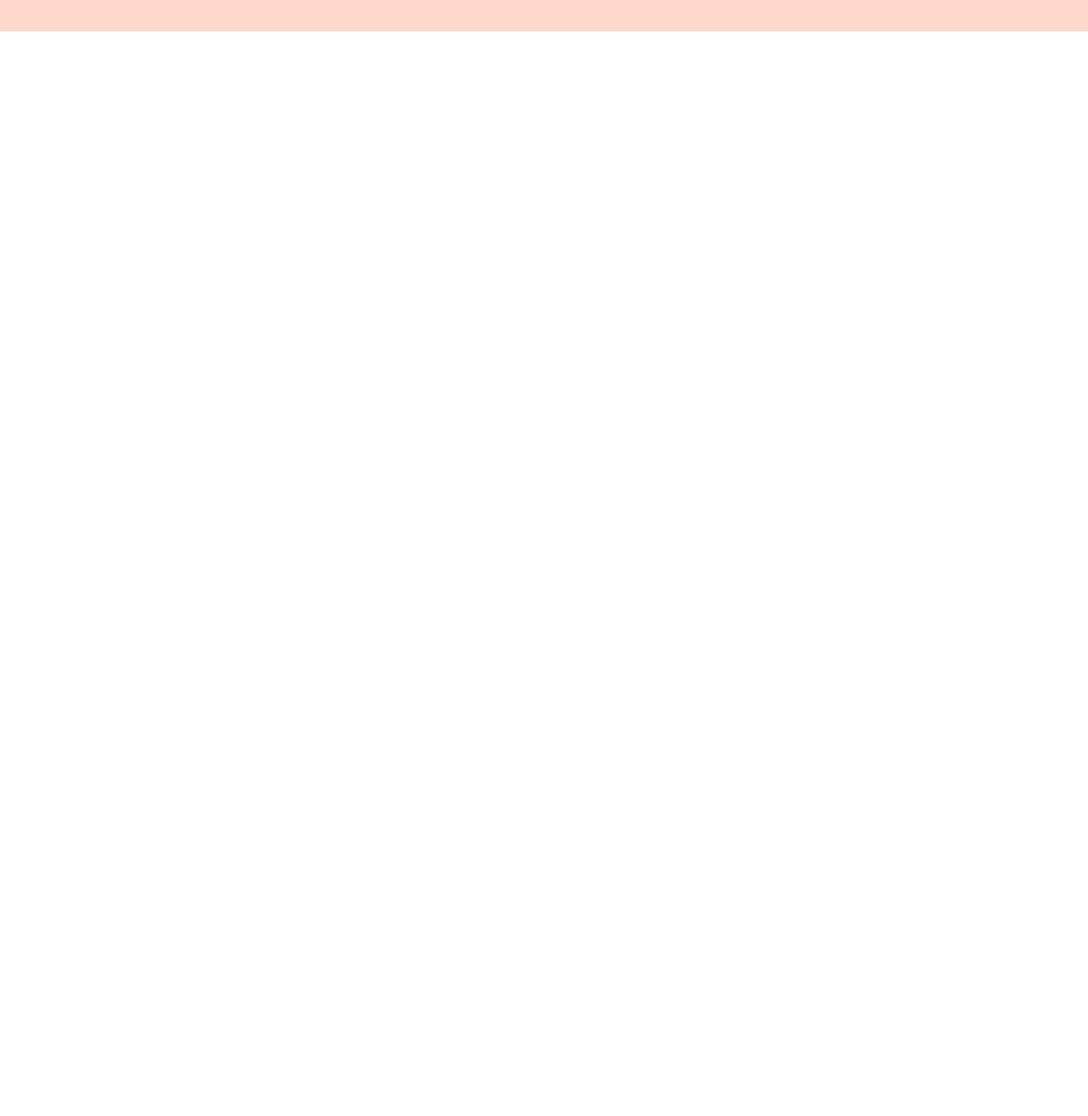
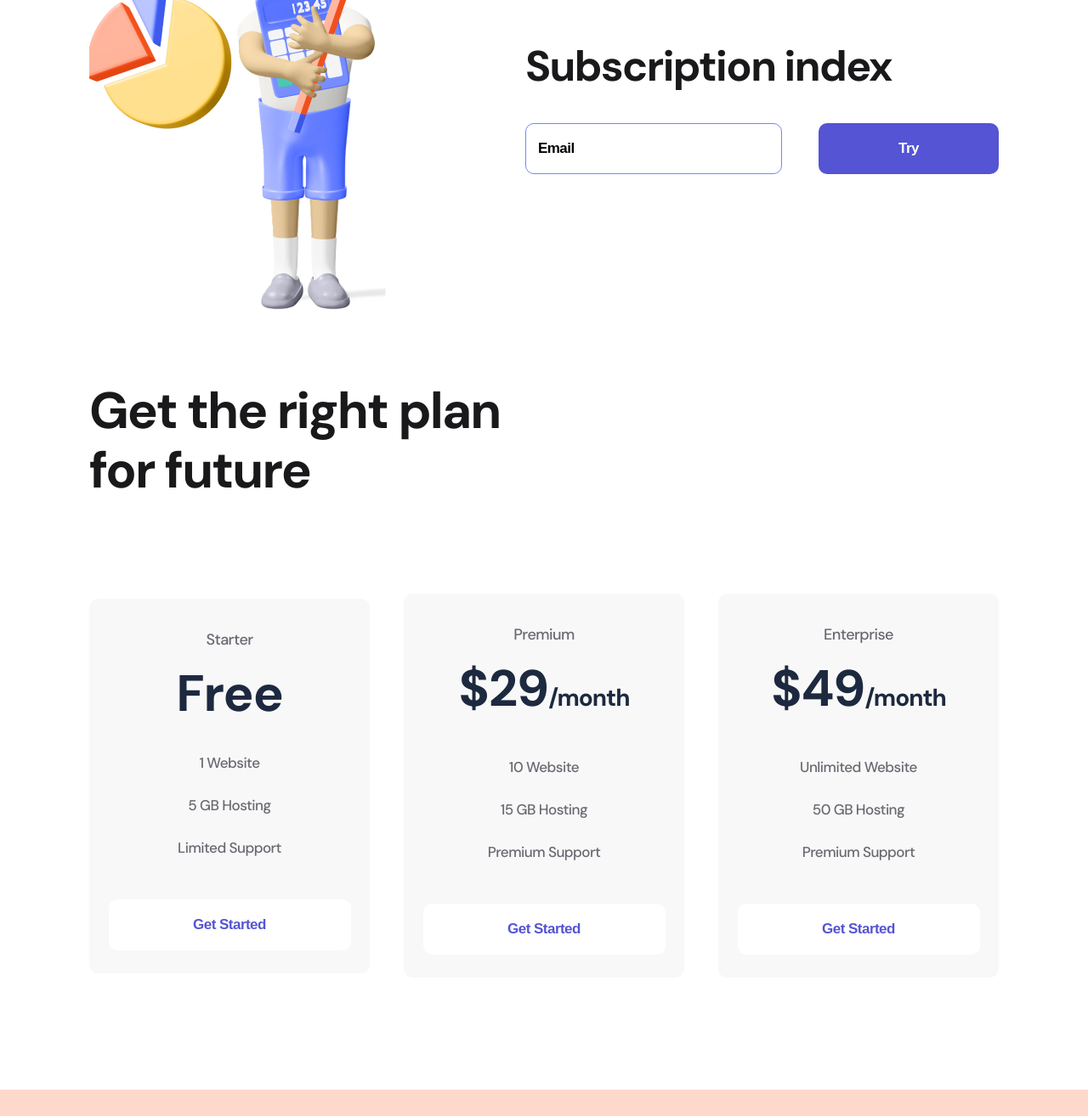
Before and after one commit to JaneJenn/logoipsum, a plain HTML site: page index.html in a window 1280 px wide. Shown: the part 967-2281 px from the top of the page at 85% size. Before the commit the page ends 1004 px from the top, so only its background shows below. Drawn offline with nearby package versions, Linux system fonts and the light colour scheme.

Commit message:
Add files via upload

```diff
--- a/index.html
+++ b/index.html
@@ -66,6 +66,77 @@
             <img src="./img/firstman.png" alt="firstman">
         </div>
     </section>
+    <section class="container subscribe">
+        <div>
+            <img src="./img/secondman.png" alt="secondman">
+        </div>
+        <div>
+            <h2 class="subscribe__title">
+                Subscription index
+            </h2>
+            <form>
+                <input type="email" placeholder="Email" class="input">
+                <button class="button button__violet">
+                    Try
+                </button>
+            </form>
+        </div>
+    </section>
+    <section class="container plan">
+        <h2 class="plan__title">
+            Get the right plan for future
+        </h2>
+        <div class="plan__flex">
+            <div class="item">
+                <p class="item__text">
+                    Starter
+                </p>
+                <h3 class="item__title">
+                    Free
+                </h3>
+                <ul>
+                    <li class="item__li">1 Website</li>
+                    <li class="item__li">5 GB Hosting</li>
+                    <li class="item__li">Limited Support</li>
+                </ul>
+                <button class="button button__item">
+                    Get Started
+                </button>
+            </div>
+            <div class="item">
+                <p class="item__text">
+                    Premium
+                </p>
+                <h3 class="item__title">
+                    $29<span>/month</span>
+                </h3>
+                <ul>
+                    <li class="item__li">10 Website</li>
+                    <li class="item__li">15 GB Hosting</li>
+                    <li class="item__li">Premium Support</li>
+                </ul>
+                <button class="button button__item">
+                    Get Started
+                </button>
+            </div>
+            <div class="item">
+                <p class="item__text">
+                    Enterprise
+                </p>
+                <h3 class="item__title">
+                    $49<span>/month</span>
+                </h3>
+                <ul>
+                    <li class="item__li">Unlimited Website</li>
+                    <li class="item__li">50 GB Hosting</li>
+                    <li class="item__li">Premium Support</li>
+                </ul>
+                <button class="button button__item">
+                    Get Started
+                </button>
+            </div>
+        </div>
+    </section>
     <footer class="footer">
         <div class="container footer__flex">
             <div>
--- a/style/style.css
+++ b/style/style.css
@@ -12,7 +12,7 @@ body{
     padding: 38px 0 48px;
 }
 
-.header__flex, .footer__flex, .about{
+.header__flex, .footer__flex, .about, .subscribe, .plan__flex{
     display: flex;
     justify-content: space-between;
     align-items: center;
@@ -100,3 +100,114 @@ body{
 .footer{
     padding: 53px 0;
 }
+
+.subscribe{
+    margin-bottom: 85px;
+}
+
+.subscribe__title{
+    font-weight: bold;
+    font-size: 50px;
+    line-height: 57px;
+    letter-spacing: -1.56316px;
+    color: #19191B;
+    margin-bottom: 38px;
+}
+
+.input{
+    width: 302px;
+    height: 60px;
+    border-radius: 10px;
+    border: 1px solid #7087FF;
+    padding-left: 14px;
+    box-sizing: border-box;
+    margin-right: 39px;
+}
+
+.input::placeholder, .input{
+    font-weight: bold;
+    font-size: 17px;
+    line-height: 22px;
+    letter-spacing: -0.531474px;
+    color: #000000;
+}
+
+.input:focus{
+    outline: none;
+}
+
+.plan{
+    margin-bottom: 132px;
+}
+
+.plan__title{
+    font-weight: bold;
+    font-size: 60px;
+    line-height: 70px;
+    letter-spacing: -1.87579px;
+    color: #19191B;
+    max-width: 504px;
+    margin-bottom: 110px;
+}
+
+.item{
+    width: 330px;
+    background: #F8F8F8;
+    border-radius: 10px;
+    text-align: center;
+    padding: 34px 0 27px;
+}
+
+.item:hover{
+    transition: 500ms;
+    background: #FF7143;
+    box-shadow: 0px 32px 34px rgba(255, 112, 59, 0.317827);
+}
+
+.item__text{
+    font-size: 18px;
+    line-height: 28px;
+    letter-spacing: -0.562737px;
+    color: #696871;
+}
+
+.item:hover .item__text, .item:hover .item__title, .item:hover .item__li{
+    color: white;
+    transition: 500ms;
+}
+
+.item__title{
+    font-weight: 700;
+    font-size: 60px;
+    line-height: 56px;
+    text-align: center;
+    letter-spacing: -1.03448px;
+    color: #1D293F;
+    margin: 22px 0 28px;
+}
+
+.item__title span{
+    font-size: 28px;
+}
+
+.item__li{
+    list-style: none;
+    font-weight: 400;
+    font-size: 17px;
+    line-height: 50px;
+    letter-spacing: -0.531474px;
+    color: #696871;
+}
+
+.button__item{
+    width: 285px;
+    background: white;
+    color: #5454D4;
+    margin-top: 36px;
+}
+
+.item:hover .button__item{
+    background: #9F3919;
+    color: white;
+    transition: 500ms;
+}
```
Also changed, not shown: img/secondman.png (added).
